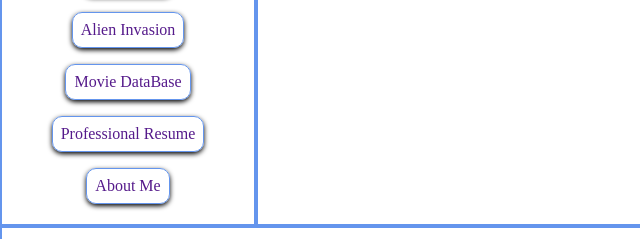
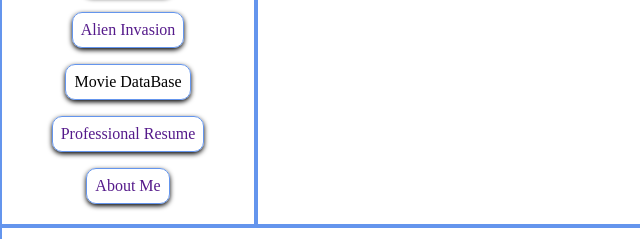
Before and after one commit to deangallant/Portfolio, a plain HTML site: page index.html in a window 1280 px wide. Shown: the part 494-733 px from the top of the page, 0-640 px from the left. Drawn offline with Linux system fonts and the light colour scheme.

```diff
--- a/index.html
+++ b/index.html
@@ -27,7 +27,7 @@
               <li class='navButton'>Budget Calculator</li>
               <li class='navButton'>Bingo Card</a></li>
               <li class='navButton'><a href=''>Alien Invasion</a></li>
-              <li class='navButton'><a href=''>Movie DataBase</a></li>
+              <li class='navButton'>Movie DataBase</li>
               <li class='navButton'><a href=''>Professional Resume</a></li>
               <li class='navButton'><a href=''>About Me</a></li>
             </ul>
```
